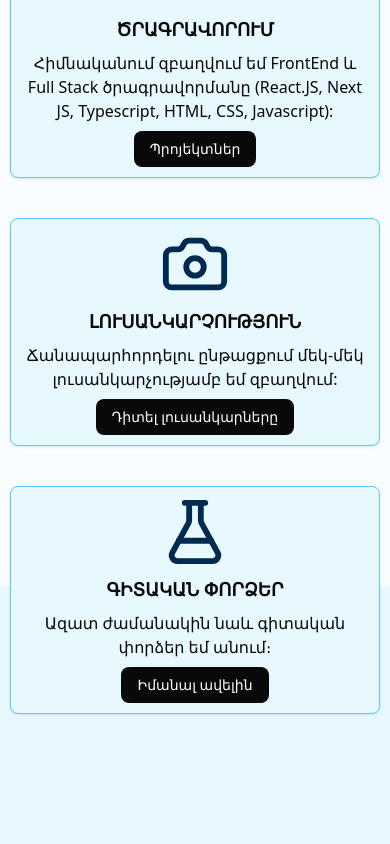
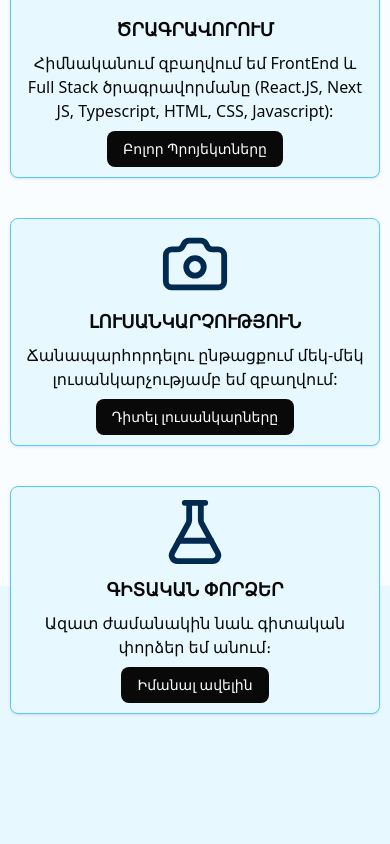
Before and after one commit to ArsenGabrielyan/ArsenGabrielyan, a Next.js app: page / in a window 390 px wide. Shown: the part 2020-2864 px from the top of the page. Built offline with nearby package versions, Linux system fonts and the light colour scheme.

Commit message:
Changed some links + added more aspect ratios (for preview)

```diff
--- a/src/components/sections/gallery-section.tsx
+++ b/src/components/sections/gallery-section.tsx
@@ -8,7 +8,7 @@ import { Collapsible, CollapsibleContent, CollapsibleTrigger } from "../ui/colla
 import { cn } from "@/lib/utils";
 
 const MAX_COLS = 4;
-const ASPECTS = ["aspect-square","aspect-video","aspect-3/4","aspect-4/3","aspect-9/16"]
+const ASPECTS = ["aspect-square","aspect-video","aspect-3/4","aspect-4/3","aspect-9/16","aspect-3/2","aspect-2/3"]
 
 const getRandomAspect = () => ASPECTS[Math.floor(Math.random()*ASPECTS.length)]
 
@@ -36,7 +36,7 @@ export default function GallerySection(){
      },[])
 
      return (
-          <section className="bg-background p-8 min-h-screen grid grid-cols-1 lg:grid-cols-(--gallery-grid) gap-5 relative">
+          <section className="bg-background p-8 min-h-screen grid grid-cols-1 lg:grid-cols-(--gallery-grid) gap-5 relative" id="photos">
                <div className={cn(
                     "overflow-x-hidden overflow-y-auto w-full fixed z-20 lg:z-0 top-0 lg:top-20 h-full lg:h-[90vh] lg:sticky bg-card/98 lg:bg-transparent p-4 lg:p-0 flex flex-col items-start justify-start gap-3 transition-all",
                     isOpen ? "left-0" : "-left-full"
--- a/src/components/sections/portfolio.tsx
+++ b/src/components/sections/portfolio.tsx
@@ -5,9 +5,6 @@ import { IPortfolioItem, PortfolioItemType } from "@/lib/types"
 import PortfolioItem from "../portfolio-item"
 import { useIsMobile } from "@/hooks/use-mobile"
 import { useMemo } from "react"
-import { Button } from "../ui/button"
-import Link from "next/link"
-import { SiGithub } from "react-icons/si"
 
 const portfolioItems: IPortfolioItem[] = [
      {
@@ -95,15 +92,6 @@ export default function PortfolioSection(){
                                                        <PortfolioItem className="w-full" data={item} isMobile={isMobile}/>
                                                   </CarouselItem>
                                              ))}
-                                             {type==="project" && (
-                                                  <CarouselItem className="xs:basis-1/2 md:basis-1/3 lg:basis-1/4 xl:basis-1/5 flex justify-center items-center">
-                                                       <Button asChild>
-                                                            <Link href="https://github.com/ArsenGabrielyan?tab=repositories">
-                                                                 <SiGithub/> Բոլոր պրոյեկտները
-                                                            </Link>
-                                                       </Button>
-                                                  </CarouselItem>
-                                             )}
                                         </CarouselContent>
                                         <CarouselPrevious/>
                                         <CarouselNext/>
--- a/src/components/sections/services.tsx
+++ b/src/components/sections/services.tsx
@@ -10,21 +10,21 @@ const services: IService[] = [
           Icon: Code,
           name: "Ծրագրավորում",
           desc: "Հիմնականում զբաղվում եմ FrontEnd և Full Stack ծրագրավորմանը (React.JS, Next JS, Typescript, HTML, CSS, Javascript):",
-          link: "#",
-          linkText: "Պրոյեկտներ"
+          url: "https://github.com/ArsenGabrielyan?tab=repositories",
+          linkText: "Բոլոր Պրոյեկտները"
      },
      {
           Icon: Camera,
           name: "Լուսանկարչություն",
           desc: "Ճանապարհորդելու ընթացքում մեկ-մեկ լուսանկարչությամբ եմ զբաղվում:",
-          link: "#",
+          url: "/gallery#photos",
           linkText: "Դիտել լուսանկարները"
      },
      {
           Icon: FlaskConical,
           name: "Գիտական փորձեր",
           desc: "Ազատ ժամանակին նաև գիտական փորձեր եմ անում։",
-          link: "https://www.youtube.com/playlist?list=PLSI6KSDJfq-J6OxBprsyMjWmmLym2o7T3",
+          url: "https://www.youtube.com/playlist?list=PLSI6KSDJfq-J6OxBprsyMjWmmLym2o7T3",
           linkText: "Իմանալ ավելին"
      }
 ]
@@ -34,7 +34,7 @@ export default function ServicesSection(){
           <SiteSection sectionTitle="Ի՞նչ եմ անում" id="services" maxWidth="full">
                <p>Հիմնականում զբաղվում եմ հետևյալ անելիքներով</p>
                <div className="grid grid-cols-[repeat(auto-fit,minmax(250px,1fr))] xs:grid-cols-[repeat(auto-fit,minmax(300px,1fr))] gap-10 max-w-full mt-10">
-                    {services.map(({Icon,name,desc,link,linkText},i)=>(
+                    {services.map(({Icon,name,desc,url,linkText},i)=>(
                          <div key={`service-${i+1}`} className="w-full md:w-80 mx-auto p-2.5 xs:p-5 bg-card text-card-foreground border shadow-sm rounded-md flex justify-between items-center gap-2 flex-col">
                               <Icon className="size-[70px] text-[#002a4f] dark:text-[#25ccff]"/>
                               <div className="space-y-2">
@@ -42,7 +42,7 @@ export default function ServicesSection(){
                                    <p>{desc}</p>
                               </div>
                               <Button asChild>
-                                   <Link href={link}>{linkText}</Link>
+                                   <Link href={url}>{linkText}</Link>
                               </Button>
                          </div>
                     ))}
--- a/src/lib/types.ts
+++ b/src/lib/types.ts
@@ -5,7 +5,7 @@ export interface IService{
      Icon: ForwardRefExoticComponent<Omit<LucideProps, "ref"> & RefAttributes<SVGSVGElement>>,
      name: string,
      desc: string,
-     link: string,
+     url: string,
      linkText: string
 }
 export interface IAchievement{
```
